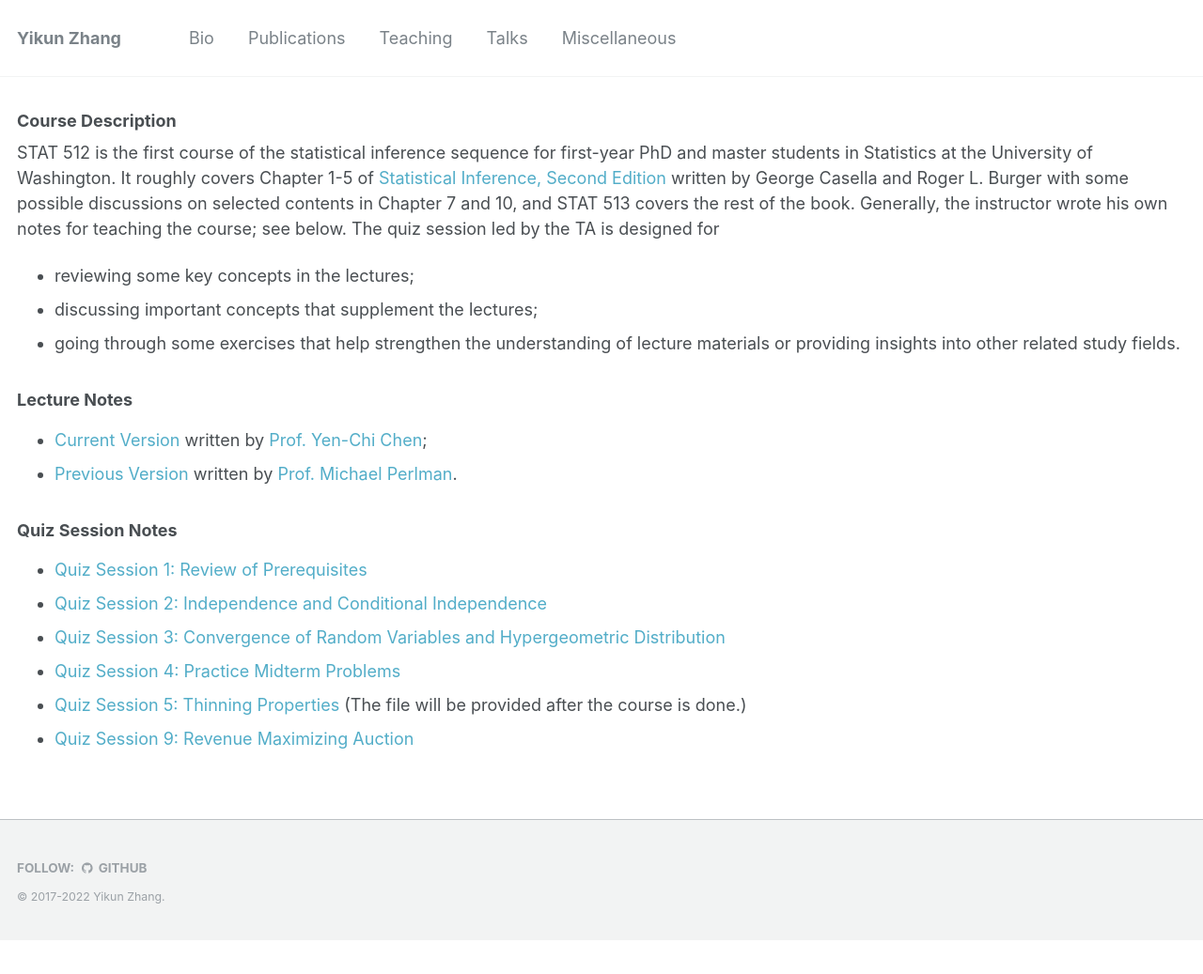
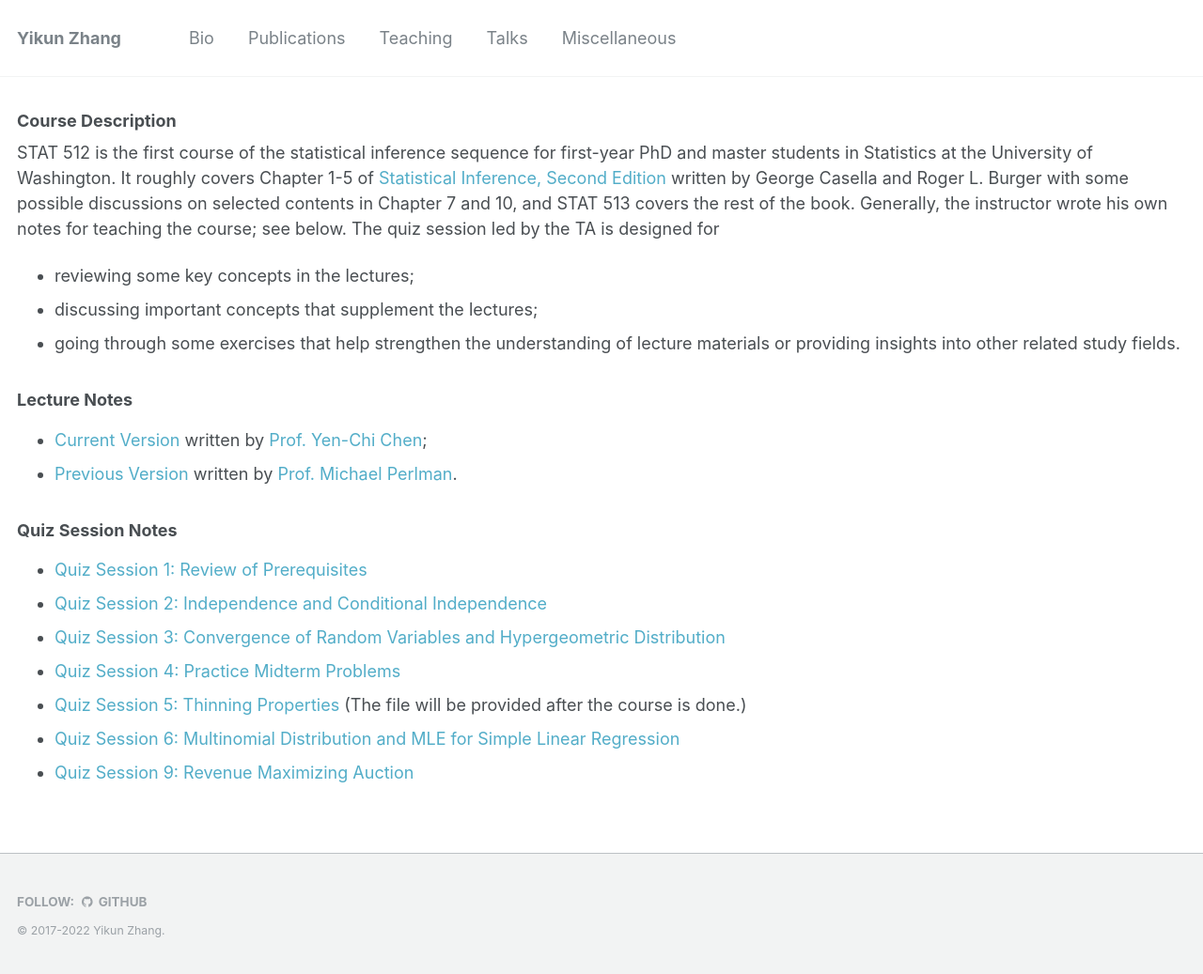
Before and after one commit to zhangyk8/zhangyk8.github.io, a Jekyll site: the page built from _teaching/stat512_uw.md, in a window 1280 px wide. Shown: the whole page at 94% size. Built offline with Jekyll 4.4.1, drawn with Linux system fonts in a browser that asks for light colours; before the commit the page ends 1001 px from its top, so only the background shows below that.

Commit message:
Update stat512_uw.md

```diff
--- a/_teaching/stat512_uw.md
+++ b/_teaching/stat512_uw.md
@@ -30,4 +30,5 @@ STAT 512 is the first course of the statistical inference sequence for first-yea
 - [Quiz Session 3: Convergence of Random Variables and Hypergeometric Distribution](file_stat512/Quiz3_solution.pdf)
 - [Quiz Session 4: Practice Midterm Problems](file_stat512/Quiz4_solution.pdf)
 - [Quiz Session 5: Thinning Properties]() (The file will be provided after the course is done.)
+- [Quiz Session 6: Multinomial Distribution and MLE for Simple Linear Regression](file_stat512/Quiz6_solution.pdf)
 - [Quiz Session 9: Revenue Maximizing Auction](file_stat512/Quiz9_solution.pdf)
```
